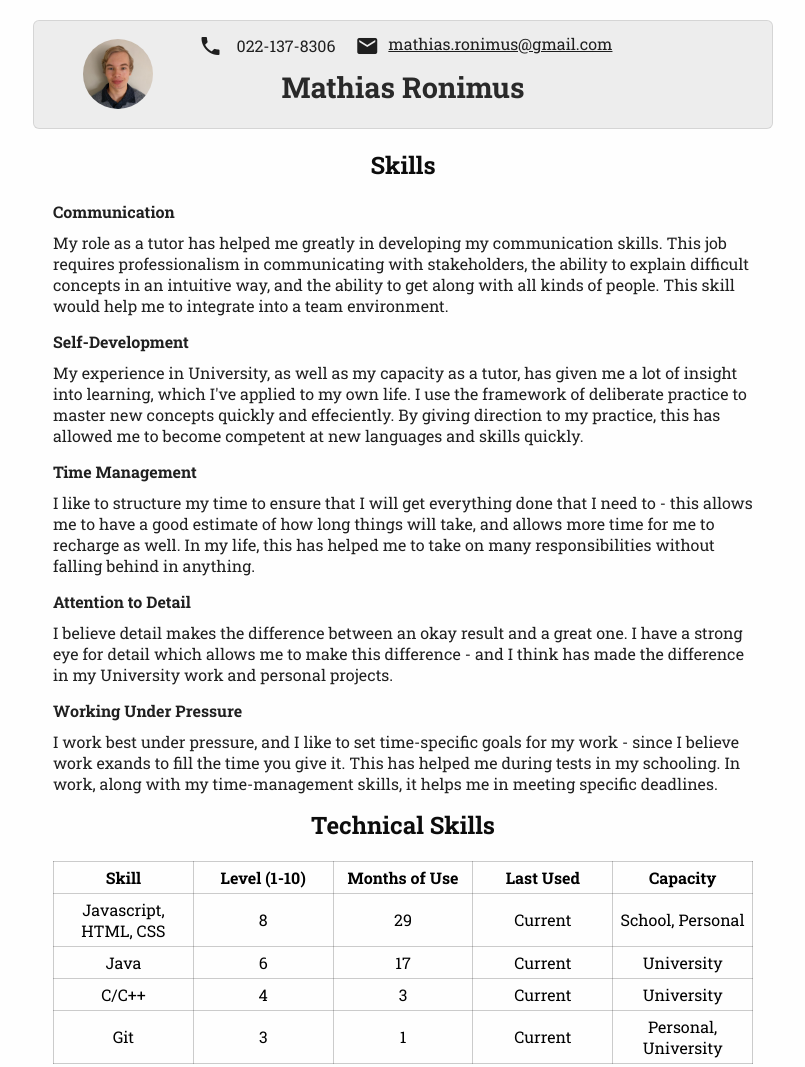
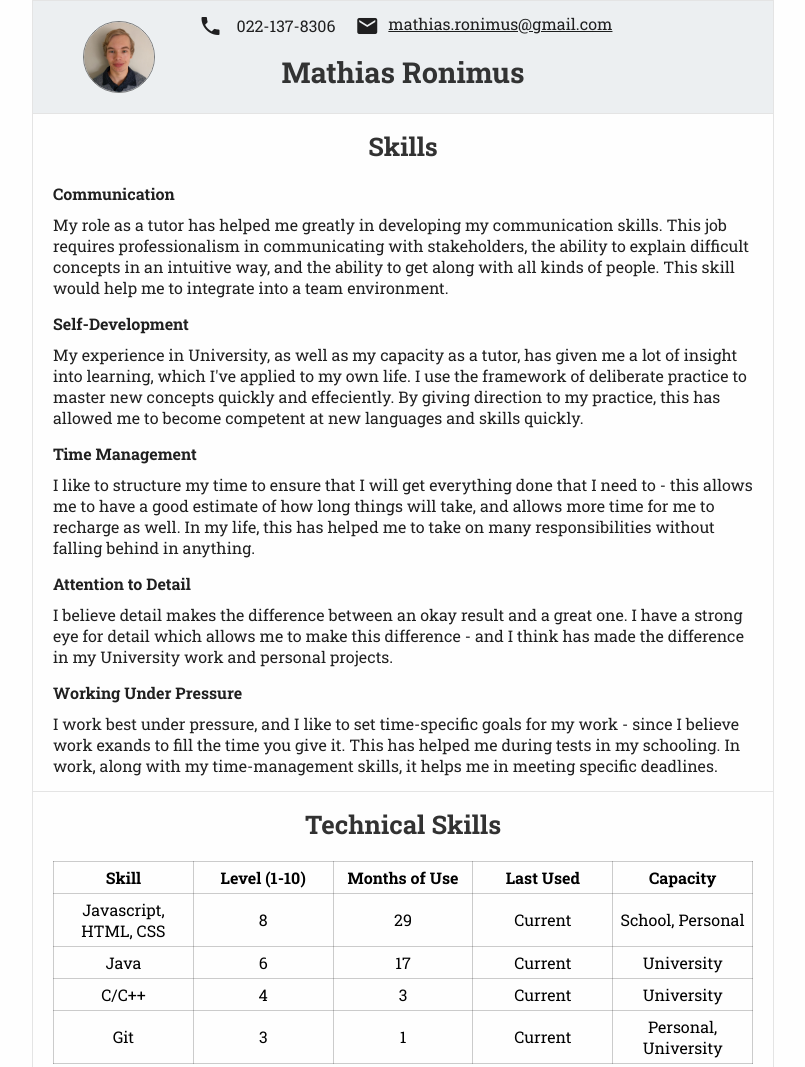
Before and after one commit to mathiasronimus/web-resume, a plain HTML site: page index.html in a window 1280 px wide. Shown: the top 1067 px of the page, without its empty margins (237-1042 px from the left). Drawn offline with Linux system fonts and the light colour scheme.

Commit message:
Styling changes

```diff
--- a/stylesheet.css
+++ b/stylesheet.css
@@ -20,14 +20,15 @@ body {
     margin: auto;
     position: relative;
     padding-bottom: 20px;
-    margin-top: 20px;
     font-size: 100%;
+    border: 1px solid rgba(0, 0, 0, 0.1);
 }
 
 h1 {
     text-align: center;
-    padding: 10px;
-    opacity: 0.95;
+    padding: 15px 0px 10px 0px;
+    opacity: 0.8;
+    font-size: 1.6em;
 }
 
 p {
@@ -35,7 +36,8 @@ p {
 }
 
 section {
-    padding: 0px 20px 0px 20px;
+    padding: 0px 20px 10px 20px;
+    border-top: 1px solid rgba(0, 0, 0, 0.1);
 }
 
 .topic {
@@ -93,13 +95,13 @@ header {
     display: flex;
     justify-content: space-around;
     align-items: center;
-    margin-bottom: 10px;
 }
 
 header img {
     border-radius: 100px;
     position: absolute;
     left: 50px;
+    border: 1px solid rgba(0, 0, 0, 0.5);
 }
 
 #contactList {
@@ -118,14 +120,14 @@ header img {
 }
 
 .colour {
-    border-radius: 6px;
-    background-color: rgba(0, 0, 0, 0.065);
     color: rgba(0, 0, 0, 0.87);
-    border: 1px solid rgba(0, 0, 0, 0.1);
+    background-color: #ECEFF1;
 }
 
 header h1 {
     font-size: 1.8em;
+    opacity: 0.9;
+    text-align: center;
 }
 
 /*Remove curved edges once header
```
